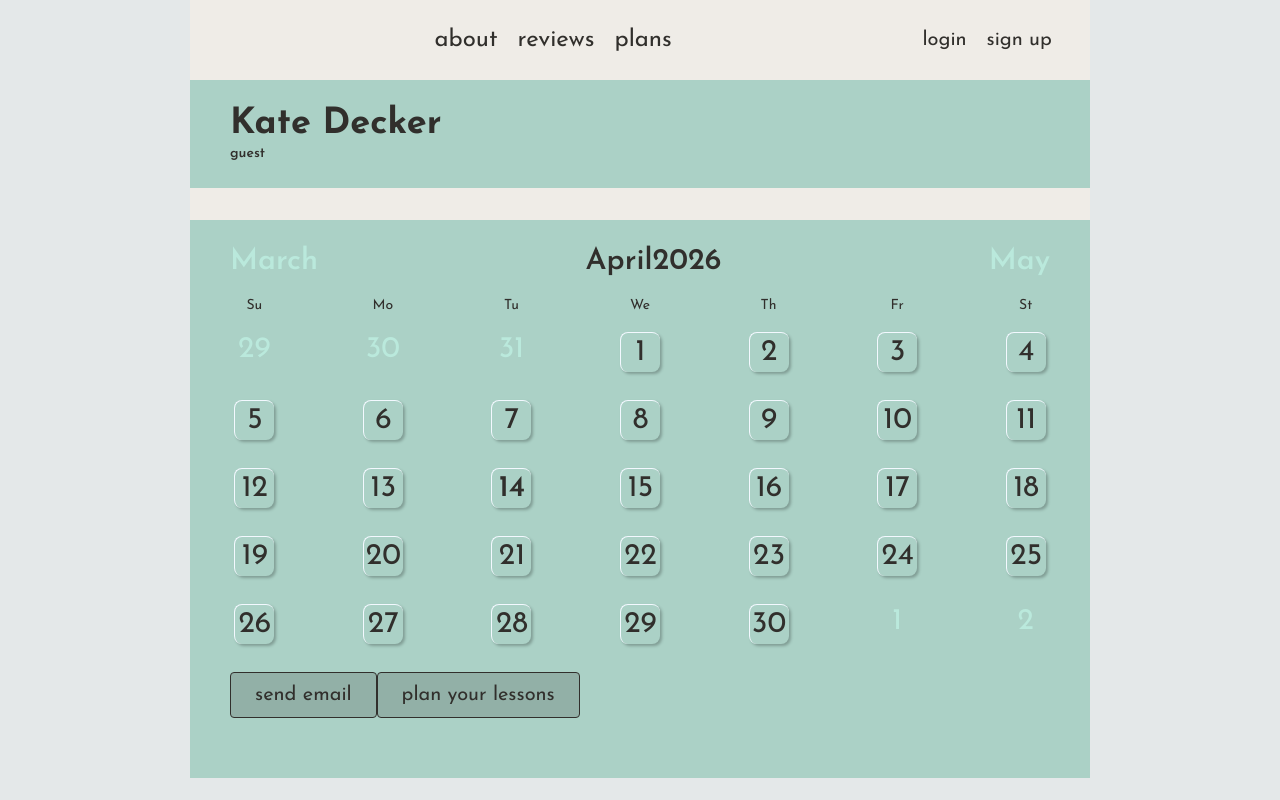
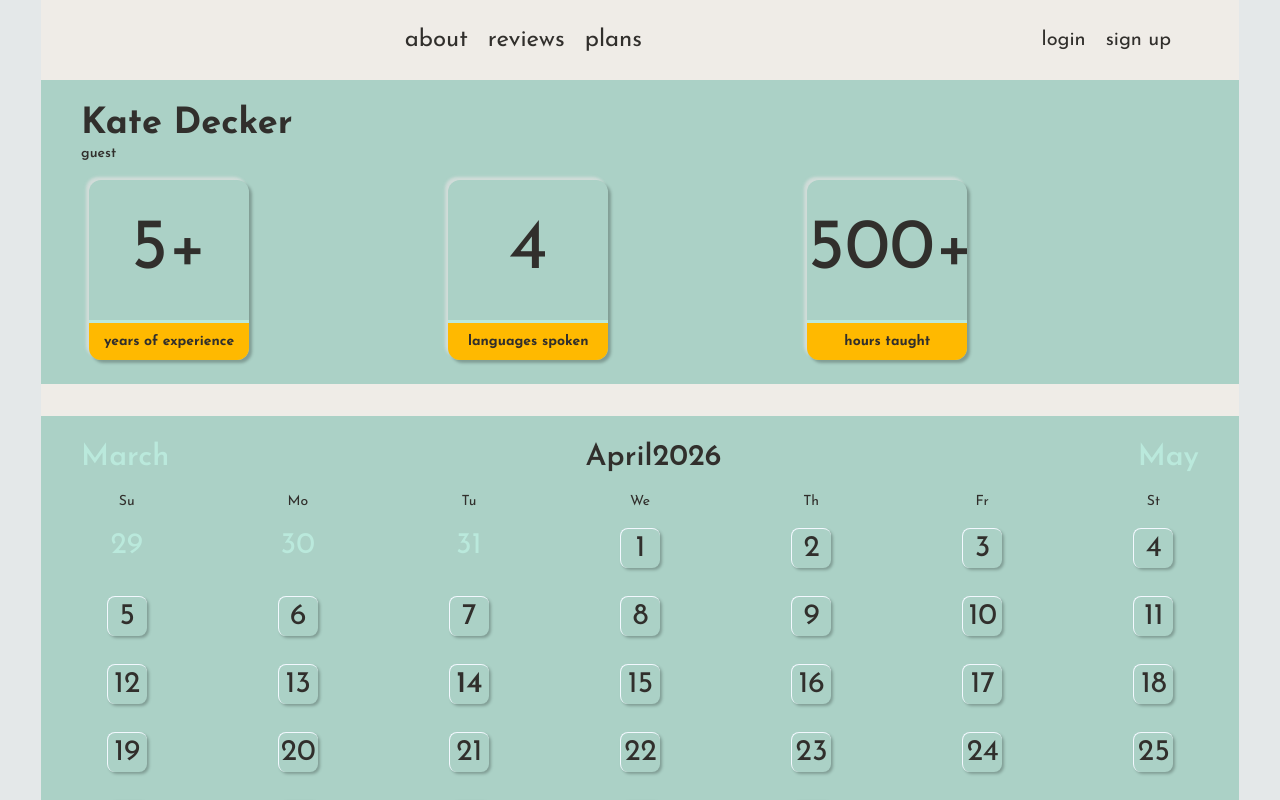
Before and after one commit to Oljas-Dev/tutor-web-card, a React (Vite) app: page /dashboard in a window 1280 px wide. Shown: the top 800 px of the page. Built offline with nearby package versions, Linux system fonts and the light colour scheme; no server answers; the database is empty.

Commit message:
Reusable tutors achievement card

```diff
--- a/src/App.tsx
+++ b/src/App.tsx
@@ -17,7 +17,7 @@ function App() {
       <CalendarProvider>
         <BookingContextProvider>
           <LocalizationProvider dateAdapter={AdapterDayjs}>
-            <main className="flex flex-col justify-center items-center text-3xl bg-main-bg pb-20">
+            <main className="flex flex-col justify-center items-center min-h-screen text-3xl bg-main-bg pb-20">
               <Routes>
                 <Route path="login" element={<SignIn />} />
                 <Route path="/" element={<Applayout />}>
--- a/src/components/Applayout.tsx
+++ b/src/components/Applayout.tsx
@@ -2,7 +2,7 @@ import { Outlet } from "react-router-dom";
 
 export default function Applayout() {
   return (
-    <div className="text-jet flex flex-col justify-center items-center  bg-secondary-bg min-w-225">
+    <div className="text-jet flex flex-col justify-center items-center min-h-screen bg-secondary-bg min-w-225">
       <Outlet />
     </div>
   );
--- a/src/components/Calendar.tsx
+++ b/src/components/Calendar.tsx
@@ -5,8 +5,10 @@ import ShowCurrentMonth from "./calendarComponents/ShowCurrentMonth";
 import ShowNextMonth from "./calendarComponents/ShowNextMonth";
 import ShowPreviousMonth from "./calendarComponents/ShowPreviousMonth";
 import WeekDays from "./calendarComponents/WeekDays";
+import { useUser } from "../api/features/useUser";
 
 export default function Calendar() {
+  const { user } = useUser();
   const navigate = useNavigate();
   async function handleSendEmail() {
     try {
@@ -47,6 +49,7 @@ export default function Calendar() {
       </div>
       <button onClick={handleSendEmail}>send email</button>
       <button onClick={() => navigate("/planner")}>plan your lessons</button>
+      {!user && "You are not logged in, please log in to book your lessons!"}
     </div>
   );
 }
--- a/src/components/HeroSection/Header.tsx
+++ b/src/components/HeroSection/Header.tsx
@@ -5,12 +5,12 @@ export default function Header() {
   const { user } = useUser();
 
   return (
-    <>
+    <div>
       <div className="flex items-center gap-8">
         <h1>Kate Decker</h1>
         <Stars />
       </div>
       <p className="font-semibold">{user ? "teacher" : "guest"}</p>
-    </>
+    </div>
   );
 }
--- a/src/components/HeroSection/Hero.tsx
+++ b/src/components/HeroSection/Hero.tsx
@@ -1,10 +1,16 @@
 import Header from "./Header";
+import AchievementsCard from "./ui/AchievementsCard";
 
 export default function Hero() {
   return (
     <section className="grid grid-cols-[80%_20%] w-full bg-jade px-10 py-6 mb-8">
-      <div>
+      <div className="flex flex-col gap-4">
         <Header />
+        <div className="flex justify-between px-2">
+          <AchievementsCard value="5+" title="years of experience" />
+          <AchievementsCard value="4" title="languages spoken" />
+          <AchievementsCard value="500+" title="hours taught" />
+        </div>
       </div>
 
       <div>
--- /dev/null
+++ b/src/components/HeroSection/ui/AchievementsCard.tsx
@@ -0,0 +1,20 @@
+export default function AchievementsCard({
+  value,
+  title,
+}: {
+  value: string;
+  title: string;
+}) {
+  return (
+    <div className="w-40 h-45 flex flex-col bg-jade text-center rounded-xl overflow-hidden shadow-[3px_3px_3px_var(--shadow-dark-card),-3px_-3px_3px_var(--shadow-light)]">
+      <div className="flex-1 flex-center">
+        <p className="text-7xl">{value}</p>
+      </div>
+      <div className="h-10 flex-center bg-amber-400 border-t-3 border-jade-light">
+        <p>
+          <strong>{title}</strong>
+        </p>
+      </div>
+    </div>
+  );
+}
--- a/src/style.css
+++ b/src/style.css
@@ -32,6 +32,10 @@
   .calendar-grid {
     @apply grid grid-cols-7 justify-items-center mt-4 -mx-10;
   }
+
+  .flex-center {
+    @apply flex flex-col justify-center;
+  }
 }
 
 @theme {
@@ -44,6 +48,8 @@
   --color-green-day: #40a056;
 
   --shadow-dark: 2px 2px 3px rgb(0, 0, 0, 0.25);
+  --shadow-dark-card: rgb(0, 0, 0, 0.25);
+  --shadow-light: rgb(225, 225, 225, 0.7);
 }
 
 :root {
```
